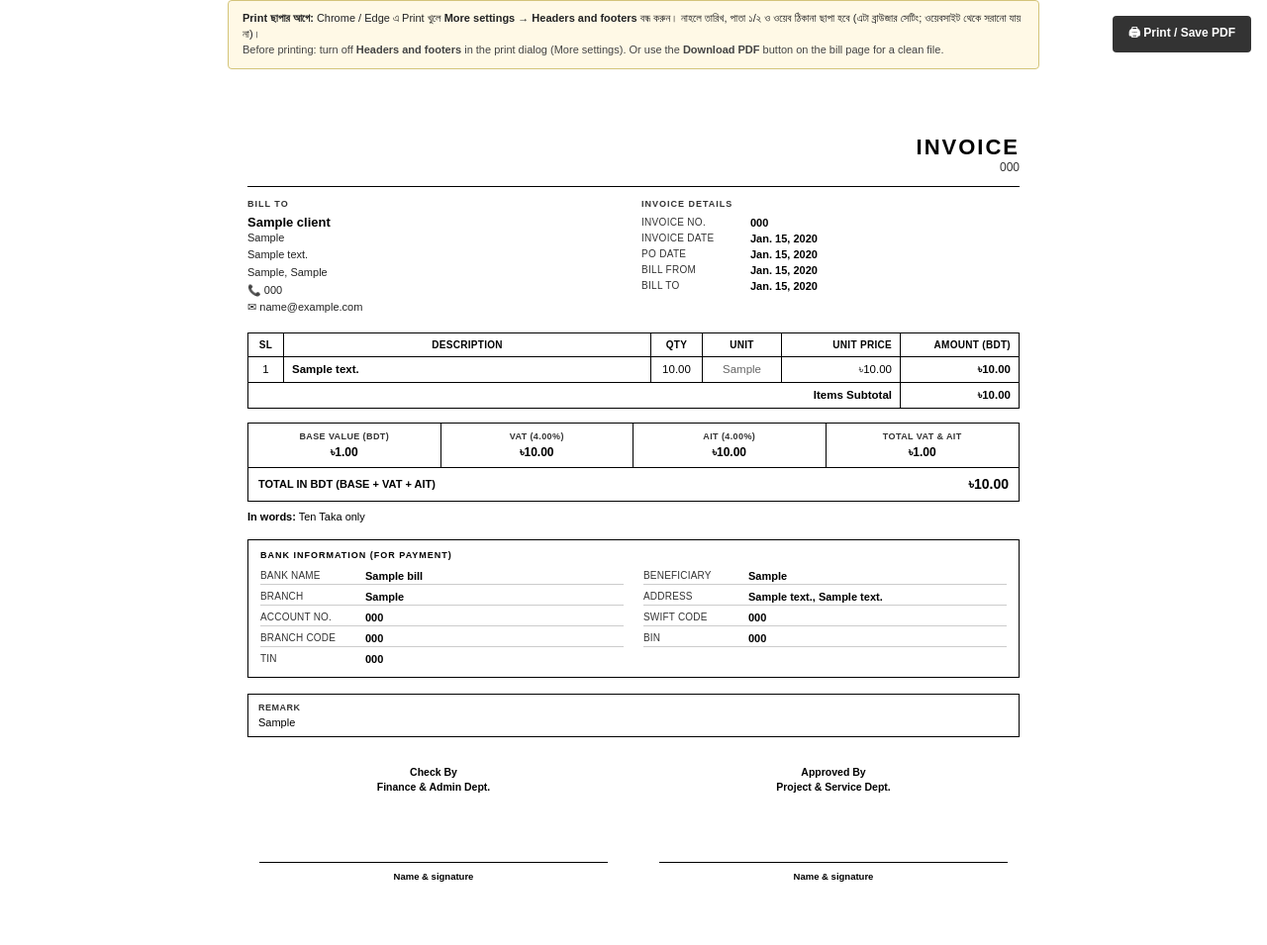
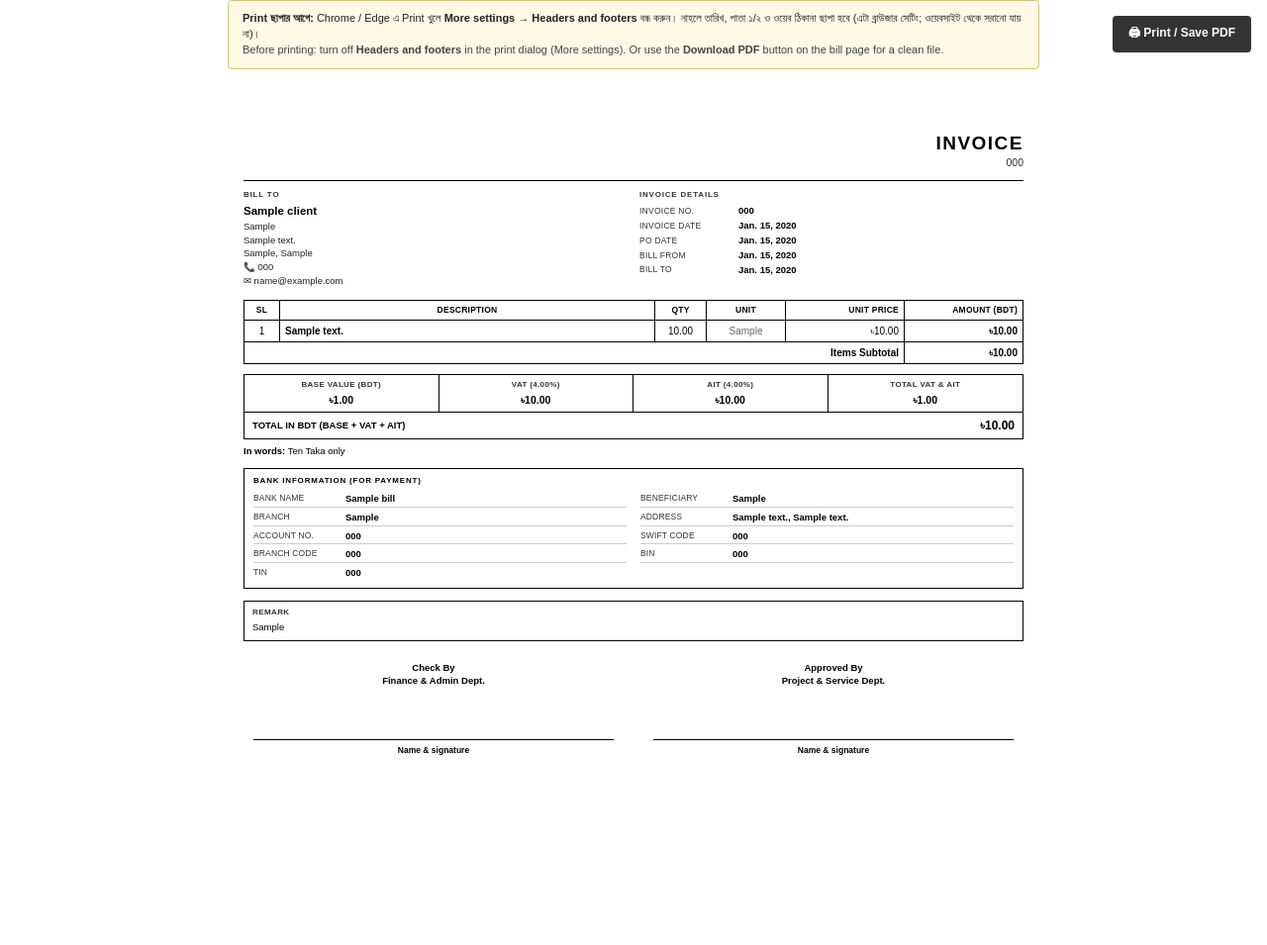
Before and after one commit to gtlfilesbd-droid/Genesis-Service-Billing-Software, a Django app: page /billing/1/print/ in a window 1280 px wide. Shown: the whole page at 99% size. After the commit the page ends 763 px from the top, so only its background shows below. Run offline with Django 4.2, Linux system fonts and the light colour scheme; a user stored in the database is signed in; tables that the repository leaves empty hold one stand-in row (values such as "Sample post").

Commit message:
Bill Print Invoice header

```diff
--- a/billing_system/templates/bills/bill_pdf.html
+++ b/billing_system/templates/bills/bill_pdf.html
@@ -6,41 +6,45 @@
 <title>{{ bill.invoice_number|default:bill.bill_number }}</title>
 <style>
 * { margin:0; padding:0; box-sizing:border-box; }
-body { font-family:'Arial',sans-serif; font-size:12px; color:#000; background:#fff; }
-.page { max-width:820px; margin:0 auto; padding:28px 20px; }
+/* Compact scale (~0.88) so more SL rows fit on one A4 page */
+body { font-family:'Arial',sans-serif; font-size:10.5px; color:#000; background:#fff; line-height:1.35; }
+.page { max-width:820px; margin:0 auto; padding:22px 16px; }
 
 /* Letterhead: leave space for pre-printed header/footer */
 body.letterhead .page {
-    padding-top:48px;
-    padding-bottom:56px;
+    padding-top:40px;
+    padding-bottom:48px;
 }
 
-.pad-header { width:100%; margin-bottom:0; display:block; }
+.pad-header { width:100%; margin-bottom:12px; display:block; }
 .pad-header img { width:100%; display:block; }
-.inv-header { display:flex; justify-content:space-between; align-items:center; margin-bottom:12px; margin-top:8px; }
+/* Extra gap so “INVOICE” does not crowd / overlap the pad graphic */
+.pad-header + .inv-header { margin-top:16px; }
+.inv-header { display:flex; justify-content:space-between; align-items:center; margin-bottom:10px; margin-top:6px; }
+body.letterhead .inv-header { margin-top:12px; }
 .inv-title { text-align:right; }
-.inv-title h2 { font-size:22px; color:#000; font-weight:700; letter-spacing:2px; }
-.inv-title .num { font-size:12px; color:#333; }
+.inv-title h2 { font-size:19px; color:#000; font-weight:700; letter-spacing:1.5px; }
+.inv-title .num { font-size:10.5px; color:#333; }
 
-.divider { height:0; border:none; border-top:1px solid #000; margin:12px 0; }
+.divider { height:0; border:none; border-top:1px solid #000; margin:9px 0; }
 
-.meta-grid { display:grid; grid-template-columns:1fr 1fr; gap:16px; margin-bottom:16px; }
-.meta-box h4 { font-size:9px; text-transform:uppercase; letter-spacing:1px; color:#333; margin-bottom:6px; font-weight:700; }
-.meta-box .cn { font-size:13px; font-weight:700; }
-.meta-box .cd { font-size:11px; color:#222; line-height:1.6; }
+.meta-grid { display:grid; grid-template-columns:1fr 1fr; gap:12px; margin-bottom:12px; }
+.meta-box h4 { font-size:8px; text-transform:uppercase; letter-spacing:0.8px; color:#333; margin-bottom:4px; font-weight:700; }
+.meta-box .cn { font-size:11.5px; font-weight:700; }
+.meta-box .cd { font-size:9.5px; color:#222; line-height:1.45; }
 .meta-tbl { width:100%; border-collapse:collapse; }
-.meta-tbl td { padding:2px 0; font-size:11px; }
-.meta-tbl td:first-child { color:#333; font-size:10px; text-transform:uppercase; letter-spacing:0.3px; width:110px; }
+.meta-tbl td { padding:1px 0; font-size:9.5px; }
+.meta-tbl td:first-child { color:#333; font-size:8.5px; text-transform:uppercase; letter-spacing:0.25px; width:100px; }
 .meta-tbl td:last-child { font-weight:600; }
 
 /* Items: plain grid like Excel */
-.items-tbl { width:100%; border-collapse:collapse; margin-bottom:14px; font-size:11.5px; }
+.items-tbl { width:100%; border-collapse:collapse; margin-bottom:10px; font-size:10px; }
 .items-tbl thead tr { background:#fff; }
 .items-tbl th {
-    padding:6px 8px;
-    font-size:10px;
+    padding:4px 5px;
+    font-size:8.5px;
     text-transform:uppercase;
-    letter-spacing:0.3px;
+    letter-spacing:0.25px;
     font-weight:700;
     border:1px solid #000;
     background:#fff;
@@ -51,11 +55,11 @@ body.letterhead .page {
 .items-tbl th:nth-child(4), .items-tbl td:nth-child(4) { text-align:center; }
 .items-tbl th:nth-child(5), .items-tbl td:nth-child(5) { text-align:right; }
 .items-tbl tbody tr { background:#fff; }
-.items-tbl td { padding:6px 8px; border:1px solid #000; vertical-align:middle; }
+.items-tbl td { padding:4px 5px; border:1px solid #000; vertical-align:middle; line-height:1.3; }
 .items-tbl tfoot tr { background:#fff; }
-.items-tbl tfoot td { padding:6px 8px; font-weight:700; border:1px solid #000; }
+.items-tbl tfoot td { padding:4px 5px; font-weight:700; border:1px solid #000; }
 .items-tbl td.desc-line-cell { text-align:left; font-weight:600; }
-.items-tbl td.sl-cell { text-align:center; width:36px; }
+.items-tbl td.sl-cell { text-align:center; width:30px; }
 
 /* VAT summary: bordered cells, no tint */
 .fin-summary {
@@ -68,58 +72,58 @@ body.letterhead .page {
 }
 .fin-item {
     text-align:center;
-    padding:8px 6px;
+    padding:5px 4px;
     border-right:1px solid #000;
     border-bottom:1px solid #000;
 }
 .fin-item:last-child { border-right:none; }
-.fin-item .fl { font-size:9px; text-transform:uppercase; letter-spacing:0.4px; color:#333; margin-bottom:4px; font-weight:600; }
-.fin-item .fv { font-size:12px; font-weight:700; color:#000; }
+.fin-item .fl { font-size:8px; text-transform:uppercase; letter-spacing:0.35px; color:#333; margin-bottom:2px; font-weight:600; }
+.fin-item .fv { font-size:10.5px; font-weight:700; color:#000; }
 
 .fin-total {
     display:flex;
     justify-content:space-between;
     align-items:center;
-    padding:8px 10px;
+    padding:5px 8px;
     border:1px solid #000;
     border-top:none;
     background:#fff;
     color:#000;
-    margin-bottom:8px;
+    margin-bottom:6px;
 }
-.fin-total .ft-label { font-size:11px; font-weight:700; }
-.fin-total .ft-value { font-size:14px; font-weight:700; }
-.fin-words { font-size:11px; color:#000; margin:0 0 14px; line-height:1.45; }
+.fin-total .ft-label { font-size:9.5px; font-weight:700; }
+.fin-total .ft-value { font-size:12px; font-weight:700; }
+.fin-words { font-size:9.5px; color:#000; margin:0 0 10px; line-height:1.35; }
 
-.remark-box { border:1px solid #000; padding:8px 10px; margin-bottom:14px; font-size:11px; }
-.remark-box .rl { font-size:9px; text-transform:uppercase; letter-spacing:0.5px; color:#333; margin-bottom:4px; font-weight:700; }
+.remark-box { border:1px solid #000; padding:6px 8px; margin-bottom:10px; font-size:9.5px; }
+.remark-box .rl { font-size:8px; text-transform:uppercase; letter-spacing:0.4px; color:#333; margin-bottom:3px; font-weight:700; }
 
-.bank-section { margin-bottom:16px; }
-.bank-box { border:1px solid #000; padding:10px 12px; font-size:11px; }
-.bank-box h4 { font-size:9px; text-transform:uppercase; letter-spacing:1px; color:#000; margin-bottom:8px; font-weight:700; }
-.bank-grid { display:grid; grid-template-columns:1fr 1fr; gap:4px 20px; }
-.bank-row { display:flex; gap:6px; padding:2px 0; border-bottom:1px solid #ccc; }
+.bank-section { margin-bottom:12px; }
+.bank-box { border:1px solid #000; padding:7px 9px; font-size:9.5px; }
+.bank-box h4 { font-size:8px; text-transform:uppercase; letter-spacing:0.8px; color:#000; margin-bottom:5px; font-weight:700; }
+.bank-grid { display:grid; grid-template-columns:1fr 1fr; gap:3px 14px; }
+.bank-row { display:flex; gap:5px; padding:1px 0; border-bottom:1px solid #ccc; }
 .bank-row:last-child { border-bottom:none; }
-.bank-key { color:#333; font-size:10px; min-width:100px; text-transform:uppercase; letter-spacing:0.2px; }
+.bank-key { color:#333; font-size:8.5px; min-width:88px; text-transform:uppercase; letter-spacing:0.15px; }
 .bank-val { font-weight:600; color:#000; }
 
 .signatures {
     display:grid;
     grid-template-columns:1fr 1fr;
-    gap:28px;
-    margin:20px 0 8px;
-    padding-top:8px;
+    gap:20px;
+    margin:14px 0 6px;
+    padding-top:6px;
     page-break-inside:avoid;
     break-inside:avoid;
 }
 .sig-box { text-align:center; }
-.sig-title { font-size:10.5px; font-weight:700; color:#000; line-height:1.45; margin-bottom:0; }
+.sig-title { font-size:9.5px; font-weight:700; color:#000; line-height:1.4; margin-bottom:0; }
 /* Space for handwritten signature */
-.sig-spacer { height:18mm; min-height:64px; }
-.sig-line { border-bottom:1px solid #000; margin:0 12px 8px; height:0; }
-.sig-caption { font-size:9.5px; color:#000; margin-top:2px; font-weight:600; }
+.sig-spacer { height:14mm; min-height:48px; }
+.sig-line { border-bottom:1px solid #000; margin:0 10px 5px; height:0; }
+.sig-caption { font-size:8.5px; color:#000; margin-top:1px; font-weight:600; }
 
-.inv-footer { text-align:center; color:#666; font-size:10px; margin-top:16px; padding-top:12px; border-top:1px solid #ccc; }
+.inv-footer { text-align:center; color:#666; font-size:8.5px; margin-top:12px; padding-top:8px; border-top:1px solid #ccc; }
 
 .print-hint {
     max-width:820px;
@@ -143,22 +147,25 @@ body.letterhead .page {
     .print-hint { display:none !important; }
     @page {
         size: A4;
-        margin: 10mm;
+        margin: 8mm;
     }
     html, body {
         margin:0;
         padding:0;
     }
-    /* Letterhead already has logo/text — keep body area compact so one page fits */
+    /* Room for pre-printed letterhead / pad art so title does not overlap */
     body.letterhead .page {
-        padding-top:4mm;
-        padding-bottom:6mm;
-        padding-left:8mm;
-        padding-right:8mm;
+        padding-top:9mm;
+        padding-bottom:5mm;
+        padding-left:7mm;
+        padding-right:7mm;
         max-width:none;
     }
-    .inv-title h2 { font-size:18px; }
-    .sig-spacer { height:20mm; min-height:20mm; }
+    .pad-header { margin-bottom:4mm; }
+    .pad-header + .inv-header { margin-top:5mm; }
+    body.letterhead .inv-header { margin-top:4mm; }
+    .inv-title h2 { font-size:16px; }
+    .sig-spacer { height:15mm; min-height:15mm; }
     .items-tbl tr { page-break-inside:avoid; }
     .items-tbl thead { display:table-header-group; }
 }
```
